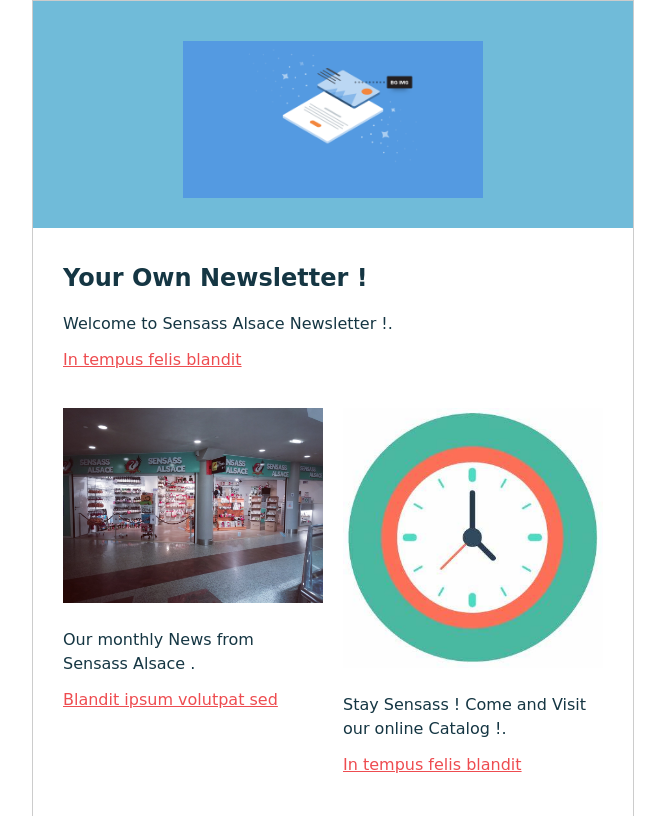
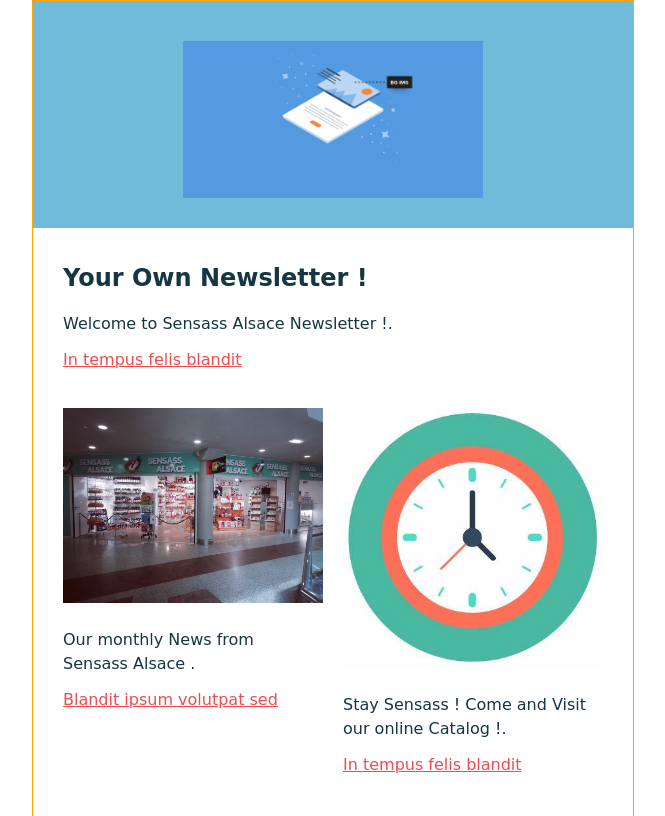
Before and after one commit to totoro65/emailforwork, a plain HTML site: page index.html in a window 1280 px wide. Shown: the top 816 px of the page, without its empty margins (307-972 px from the left). Drawn offline with Linux system fonts and the light colour scheme.

Commit message:
Update index.html

```diff
--- a/index.html
+++ b/index.html
@@ -22,7 +22,7 @@
   <table role="presentation" style="width:100%;border-collapse:collapse;border:0;border-spacing:0;background:white;">
     <tr>
       <td align="center" style="padding:0;">
-        <table role="presentation" style="width:602px;border-collapse:collapse;border:1px solid #cccccc;border-spacing:0;text-align:left;">
+        <table role="presentation" style="width:602px;border-collapse:collapse;border:1px solid #ffa500;border-spacing:0;text-align:left;">
           <tr>
             <td align="center" style="padding:40px 0 30px 0;background:#70bbd9;">
               <img src="52a4e1268f683331fd50a3559839ea07.png" alt="" width="300" style="height:auto;display:block;" />
```
